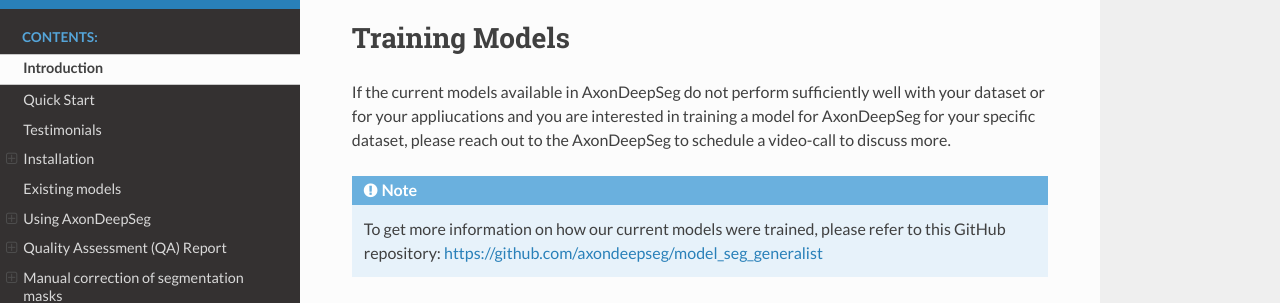
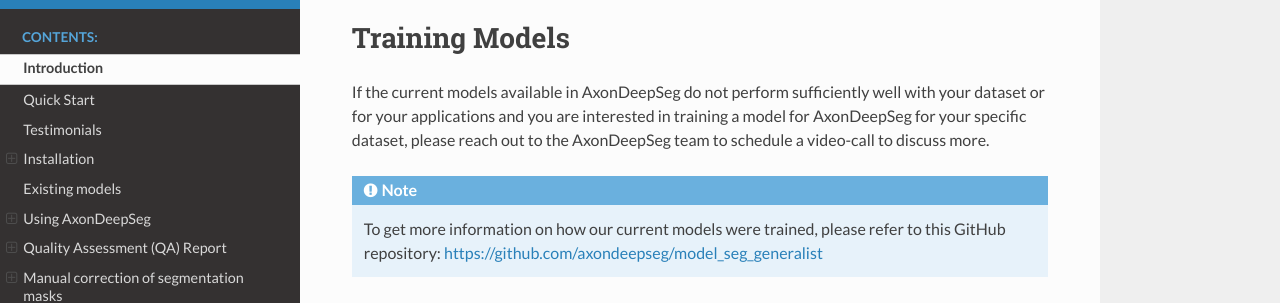
Before and after one commit to axondeepseg/axondeepseg, a Sphinx documentation site: the page built from docs/source/documentation.rst, in a window 1280 px wide and 900 px high, scrolled down 22864 px. Shown: the part 178-481 px from the top of the window. Built offline with Sphinx 7.4.7 and the Read the Docs theme 3.1.0, drawn with Linux system fonts in a browser that asks for light colours; some of the changed text lies outside the part shown.

Commit message:
Fix typos

```diff
--- a/docs/source/documentation.rst
+++ b/docs/source/documentation.rst
@@ -905,7 +905,7 @@
 Training Models
 ===============
 
-If the current models available in AxonDeepSeg do not perform sufficiently well with your dataset or for your appliucations and you are interested in training a model for AxonDeepSeg for your specific dataset, please reach out to the AxonDeepSeg to schedule a video-call to discuss more.
+If the current models available in AxonDeepSeg do not perform sufficiently well with your dataset or for your applications and you are interested in training a model for AxonDeepSeg for your specific dataset, please reach out to the AxonDeepSeg team to schedule a video-call to discuss more.
 
 .. NOTE :: To get more information on how our current models were trained, please refer to this GitHub repository: `https://github.com/axondeepseg/model_seg_generalist <https://github.com/axondeepseg/model_seg_generalist>`__
 
```
Also changed, not shown: other parts of docs/source/documentation.rst (+3 -3 lines).
